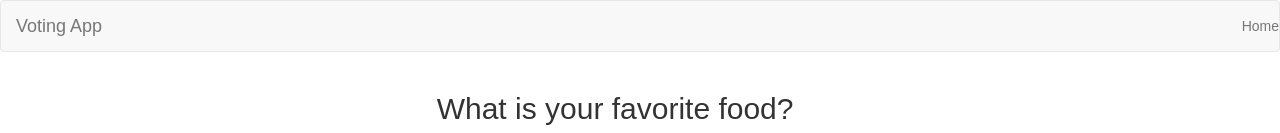
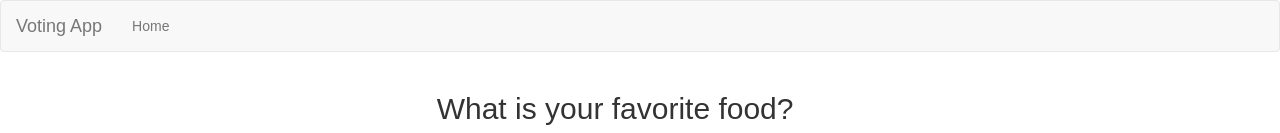
Before and after one commit to yrahul3910/voting-app, a React app: page /poll/0 in a window 1280 px wide. Shown: the top 133 px of the page. Built offline with nearby package versions, Linux system fonts and the light colour scheme.

Commit message:
Updated README

```diff
--- a/components/Header.jsx
+++ b/components/Header.jsx
@@ -12,7 +12,7 @@
                     <a className="navbar-brand" href="/">Voting App</a>
                 </div>
                 <div className="nav-items">
-                    <ul className="nav navbar-nav navbar-right">
+                    <ul className="nav navbar-nav">
                         <li>
                             <a href="/">Home</a>
                         </li>
--- a/components/Poll.jsx
+++ b/components/Poll.jsx
@@ -8,6 +8,7 @@
 
     render() {
         // this.props.match is undefined for some reason, so work around it.
+        console.log(this.props);
         const path = window.location.pathname;
         const id = path.charAt(path.length-1);
 
```
Also changed, not shown: 1 other file (tests, documents, lock files or other folders).
